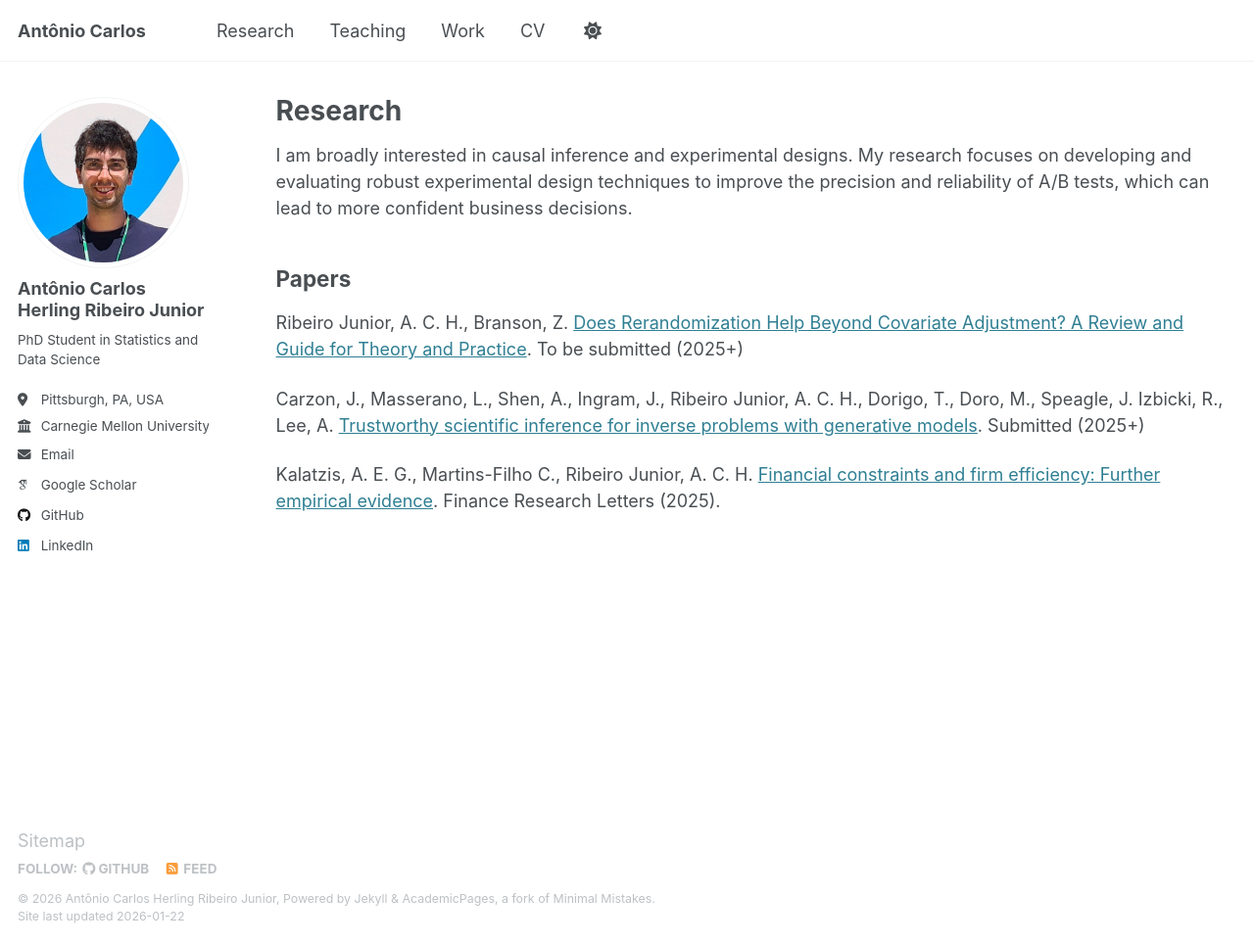
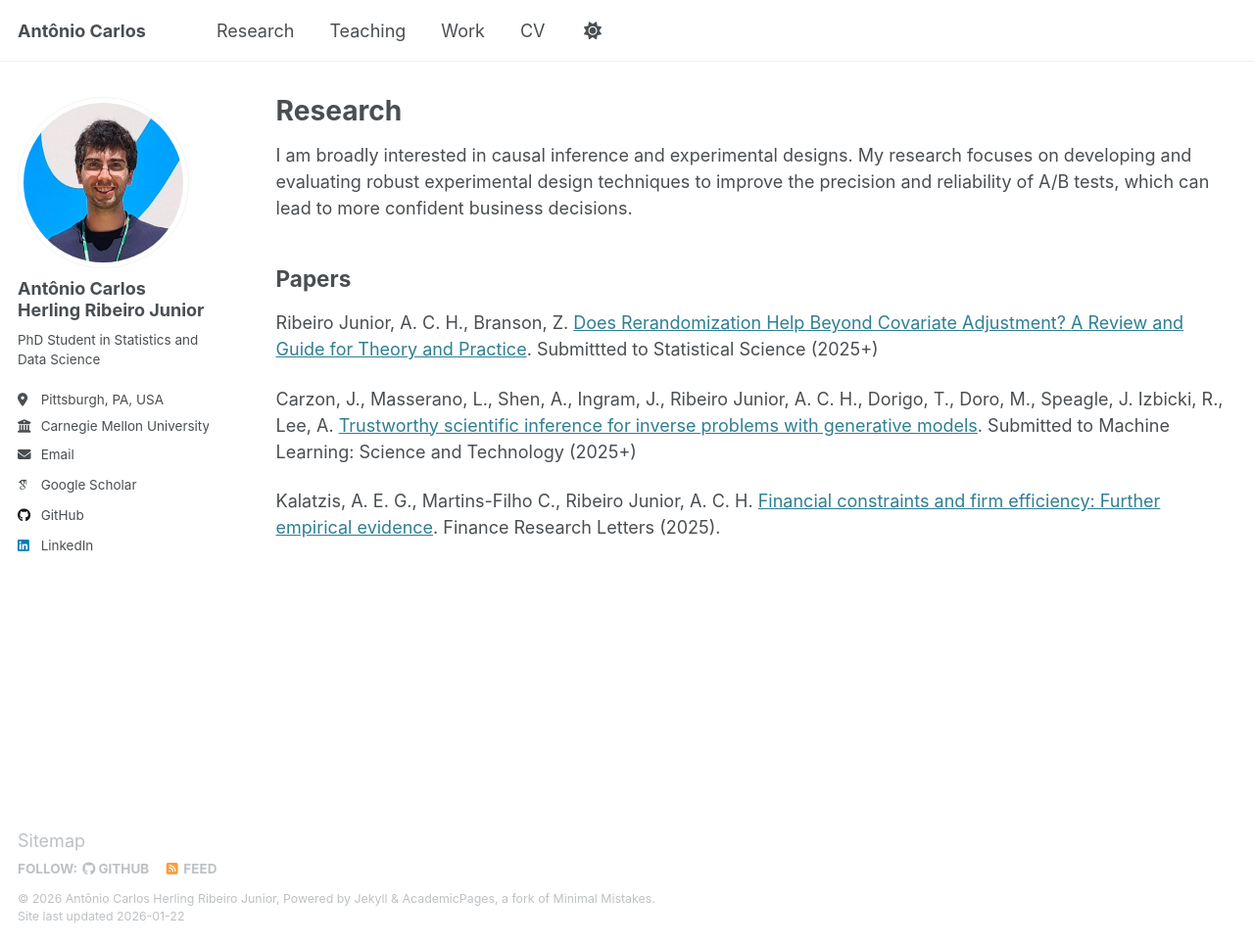
Before and after one commit to antonioherling/antonioherling.github.io, a Jekyll site: the page built from _pages/research.md, in a window 1280 px wide and 964 px high. Shown: the whole window at 98% size. Built offline with Jekyll 4.4.1, drawn with Linux system fonts in a browser that asks for light colours; some web fonts are replaced.

Commit message:
Update research.md

```diff
--- a/_pages/research.md
+++ b/_pages/research.md
@@ -12,9 +12,9 @@ I am broadly interested in causal inference and experimental designs. My researc
 Papers
 ------
 
-Ribeiro Junior, A. C. H., Branson, Z. [Does Rerandomization Help Beyond Covariate Adjustment? A Review and Guide for Theory and Practice](https://arxiv.org/abs/2512.05290). To be submitted (2025+)
+Ribeiro Junior, A. C. H., Branson, Z. [Does Rerandomization Help Beyond Covariate Adjustment? A Review and Guide for Theory and Practice](https://arxiv.org/abs/2512.05290). Submittted to Statistical Science (2025+)
 
-Carzon, J., Masserano, L., Shen, A., Ingram, J., Ribeiro Junior, A. C. H., Dorigo, T., Doro, M., Speagle, J. Izbicki, R., Lee, A. [Trustworthy scientific inference for inverse problems with generative models](https://arxiv.org/abs/2508.02602). Submitted (2025+)
+Carzon, J., Masserano, L., Shen, A., Ingram, J., Ribeiro Junior, A. C. H., Dorigo, T., Doro, M., Speagle, J. Izbicki, R., Lee, A. [Trustworthy scientific inference for inverse problems with generative models](https://arxiv.org/abs/2508.02602). Submitted to Machine Learning: Science and Technology (2025+)
 
 Kalatzis, A. E. G., Martins-Filho C., Ribeiro Junior, A. C. H. [Financial constraints and firm efficiency: Further empirical evidence](https://www.sciencedirect.com/science/article/abs/pii/S1544612324015538). Finance Research Letters (2025).
 
```
